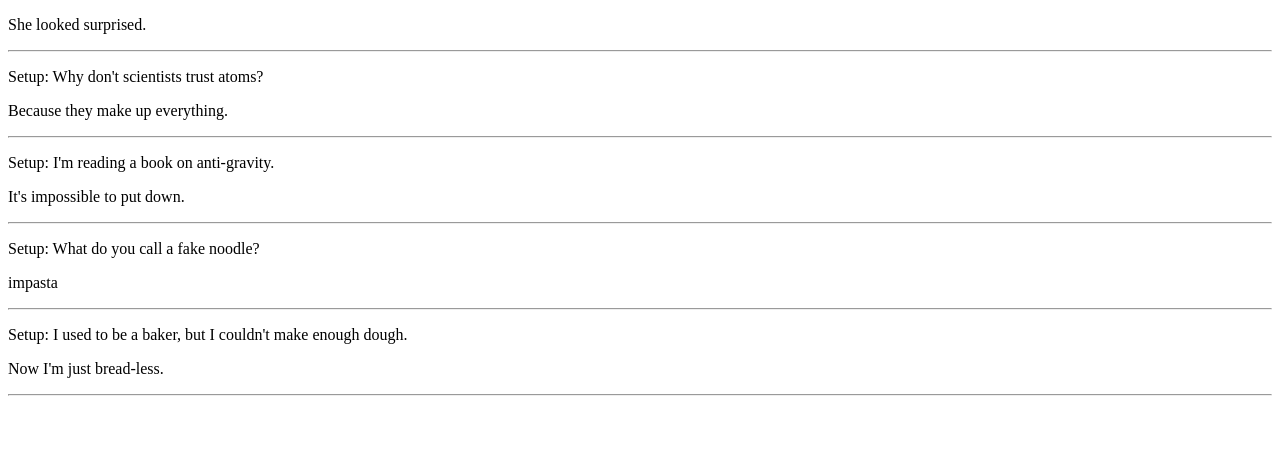
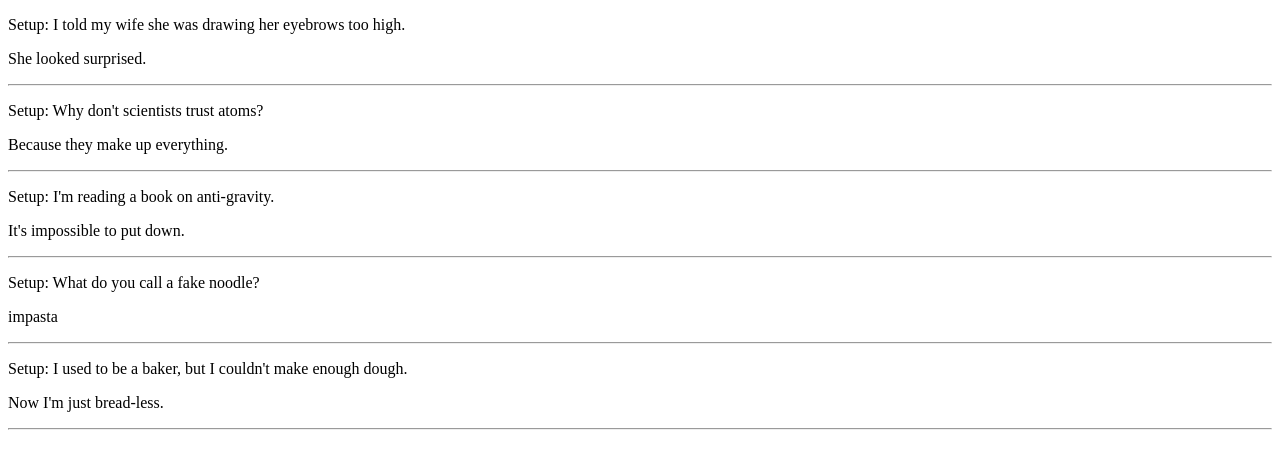
Before and after one commit to Batoul-AbedElSater/React-JS, a React (Vite) app in the folder first-react/: page / in a window 1280 px wide. Shown: the top 468 px of the page. Built offline with nearby package versions, Linux system fonts and the light colour scheme.

Commit message:
adding js file and using map function for data

```diff
--- a/first-react/src/App.jsx
+++ b/first-react/src/App.jsx
@@ -1,8 +1,22 @@
 import Joke from './Joke'
-function App(){
+import jokesData from './jokesData'
+
+ export default function App(){
+  const jokeElements = jokesData.map((joke) =>{
+      return <Joke Setup={joke.Setup} PunchLine={joke.PunchLine}/>
+  })
   return (
    <main>
-      <Joke
+       {jokeElements}
+   </main>
+
+  )
+}
+
+
+
+
+{/* <Joke
       // Setup="I told my wife she was drawing her eyebrows too high."
       PunchLine = "She looked surprised."
       />
@@ -21,11 +35,4 @@ function App(){
       <Joke
       Setup="I used to be a baker, but I couldn't make enough dough."
       PunchLine="Now I'm just bread-less."
-      />
-
-   </main>
-
-  )
-}
-
-export default App
+      /> */}
--- a/first-react/src/Joke.jsx
+++ b/first-react/src/Joke.jsx
@@ -2,7 +2,7 @@ export default function Joke(props){
     return(
         <>
            {props.Setup && <p>Setup: {props.Setup}</p>}
-            <p>{props. PunchLine}</p>
+            <p>{props.PunchLine}</p>
             <hr />
         </>
     )
--- /dev/null
+++ b/first-react/src/jokesData.js
@@ -0,0 +1,31 @@
+export default [
+
+{
+    Setup: "I told my wife she was drawing her eyebrows too high." ,
+    PunchLine : "She looked surprised."
+},
+{
+    Setup: "Why don't scientists trust atoms?" ,
+    PunchLine:"Because they make up everything."
+
+},
+{
+    Setup: " I'm reading a book on anti-gravity." ,
+    PunchLine:"It's impossible to put down."
+
+},
+
+{
+    Setup: "What do you call a fake noodle?",
+    PunchLine:"impasta"
+
+},
+
+{
+    Setup: "I used to be a baker, but I couldn't make enough dough." ,
+    PunchLine:"Now I'm just bread-less."
+
+},
+
+
+]
```
